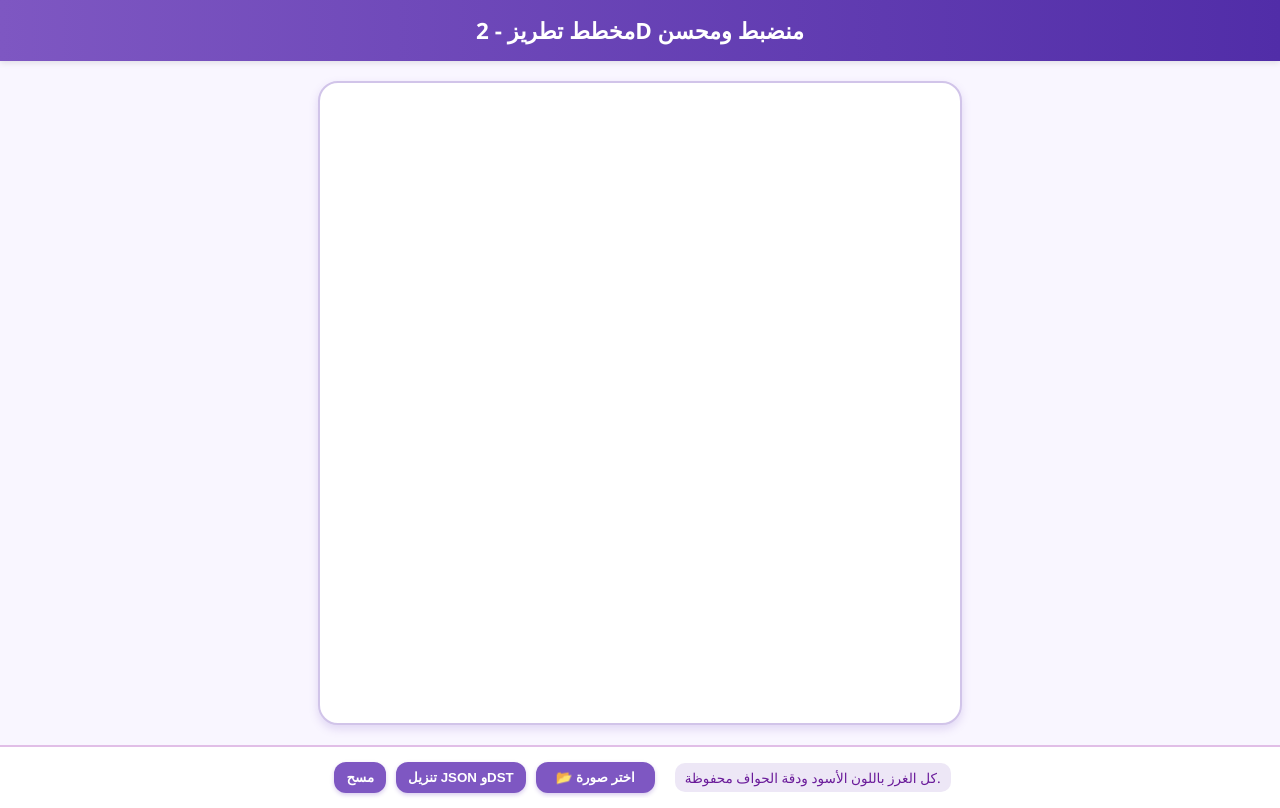
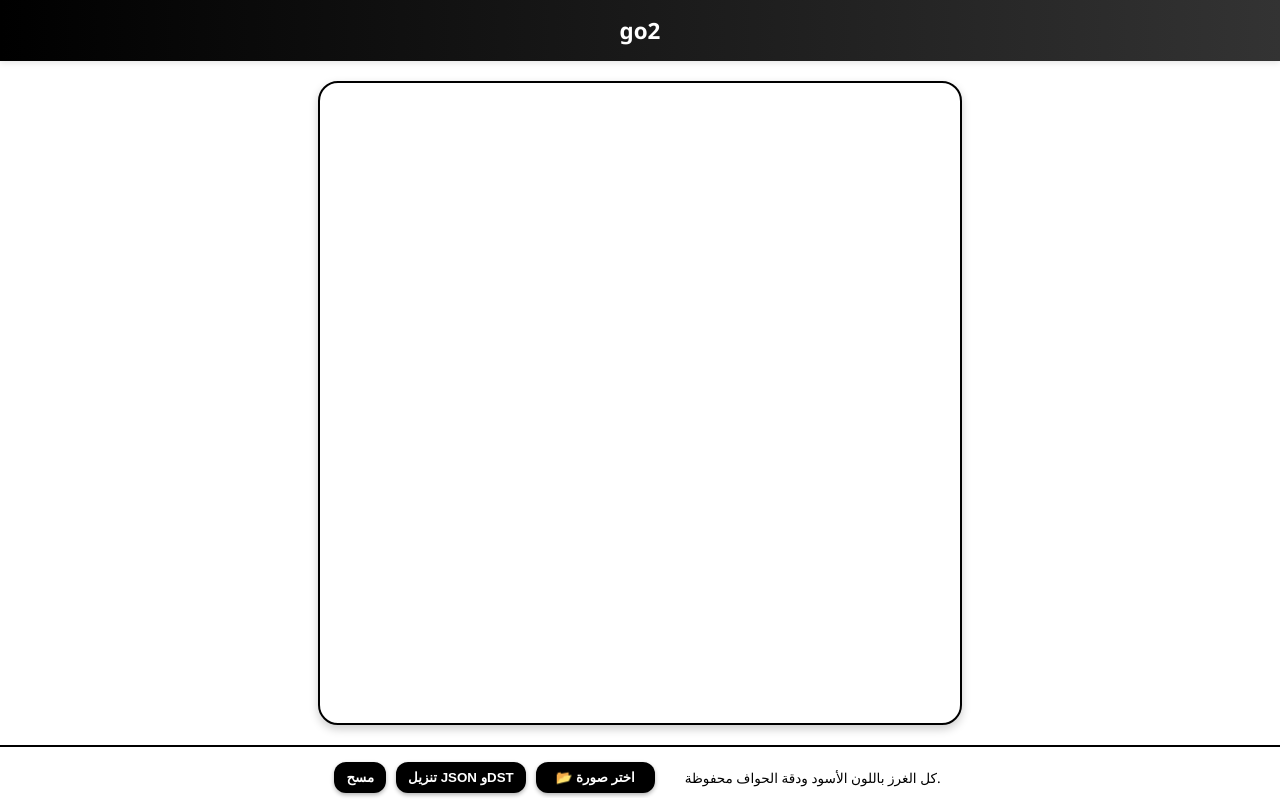
Before and after one commit to farsoog3-cell/Zcv-8, a plain HTML site: page dashboard.html in a window 1280 px wide. Drawn offline with Linux system fonts and the light colour scheme.

Commit message:
Update dashboard.html

```diff
--- a/dashboard.html
+++ b/dashboard.html
@@ -3,68 +3,68 @@
 <head>
 <meta charset="UTF-8">
 <meta name="viewport" content="width=device-width, initial-scale=1.0">
-<title>مخطط تطريز - 2D منضبط ومحسن</title>
+<title> go2</title>
 <style>
 body, html {
   margin:0; padding:0; height:100%; width:100%;
   font-family:'Segoe UI',sans-serif;
   display:flex; flex-direction:column;
-  background:#f9f6ff; /* خلفية بنفسجية فاتحة */
+  background:#ffffff; /* أبيض */
 }
 header {
-  background: linear-gradient(90deg,#7e57c2,#512da8); /* تدرج بنفسجي ناعم */
-  color:#fff; text-align:center;
+  background: linear-gradient(90deg,#000000,#333333); /* تدرج من الأسود للرمادي الغامق */
+  color:#ffffff; text-align:center;
   padding:15px 0; font-size:1.4em; font-weight:bold;
   box-shadow:0 2px 6px rgba(0,0,0,0.1);
 }
 #main { flex:1 1 auto; display:flex; justify-content:center; align-items:center; padding:20px;}
 canvas {
   display:block;
-  background:#ffffff;
+  background:#ffffff; /* أبيض */
   border-radius:20px;
-  box-shadow:0 4px 10px rgba(126,87,194,0.2);
-  border:2px solid #d1c4e9; /* بنفسجي فاتح */
+  box-shadow:0 4px 10px rgba(0,0,0,0.2);
+  border:2px solid #000000; /* أسود */
 }
 #board { width:80vmin; height:80vmin;}
 .controls {
   flex:0 0 auto; padding:10px;
-  background:#ffffff;
+  background:#ffffff; /* أبيض */
   display:flex; justify-content:center; align-items:center;
-  border-top:2px solid #e1bee7;
+  border-top:2px solid #000000; /* أسود */
   flex-wrap:wrap;
 }
 button {
   padding:8px 12px; margin:5px;
   border-radius:12px; border:none;
   cursor:pointer; transition:0.3s;
-  background:#7e57c2; color:#fff; font-weight:600;
-  box-shadow:0 2px 4px rgba(126,87,194,0.3);
+  background:#000000; color:#ffffff; font-weight:600;
+  box-shadow:0 2px 4px rgba(0,0,0,0.3);
 }
 button:hover {
-  background:#512da8;
-  box-shadow:0 3px 6px rgba(81,45,168,0.4);
+  background:#333333;
+  box-shadow:0 3px 6px rgba(0,0,0,0.4);
 }
 .upload-btn-wrapper {
   position: relative; overflow: hidden; display: inline-block;
 }
 .upload-btn {
-  background:#7e57c2; color:white; font-weight:600;
+  background:#000000; color:white; font-weight:600;
   padding:8px 20px; border-radius:12px; cursor:pointer;
-  box-shadow:0 2px 4px rgba(126,87,194,0.3);
+  box-shadow:0 2px 4px rgba(0,0,0,0.3);
 }
-.upload-btn:hover { background:#512da8; }
+.upload-btn:hover { background:#333333; }
 .upload-btn-wrapper input[type=file] {
   font-size:100px; position:absolute; left:0; top:0;
   opacity:0; cursor:pointer;
 }
 .warn {
-  color:#6a1b9a; font-size:0.85em; margin-left:15px;
-  background:#ede7f6; padding:5px 10px; border-radius:10px;
+  color:#000000; font-size:0.85em; margin-left:15px;
+  background:#ffffff; padding:5px 10px; border-radius:10px;
 }
 </style>
 </head>
 <body>
-<header>مخطط تطريز - 2D منضبط ومحسن</header>
+<header>  go2  </header>
 
 <div id="main"><canvas id="board"></canvas></div>
 
@@ -265,4 +265,4 @@ document.getElementById('export').onclick=()=>{
 };
 </script>
 </body>
-  </html>
+</html>
```
